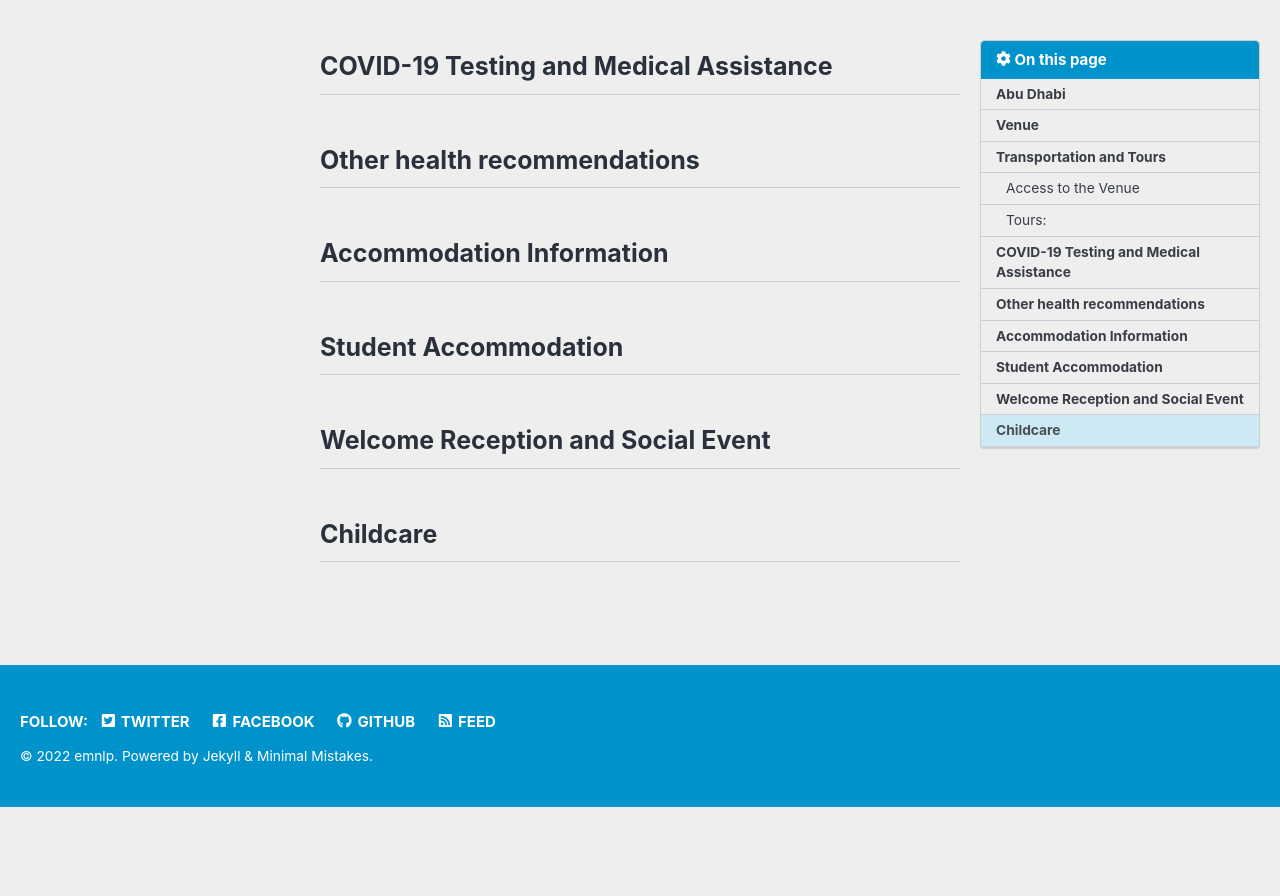
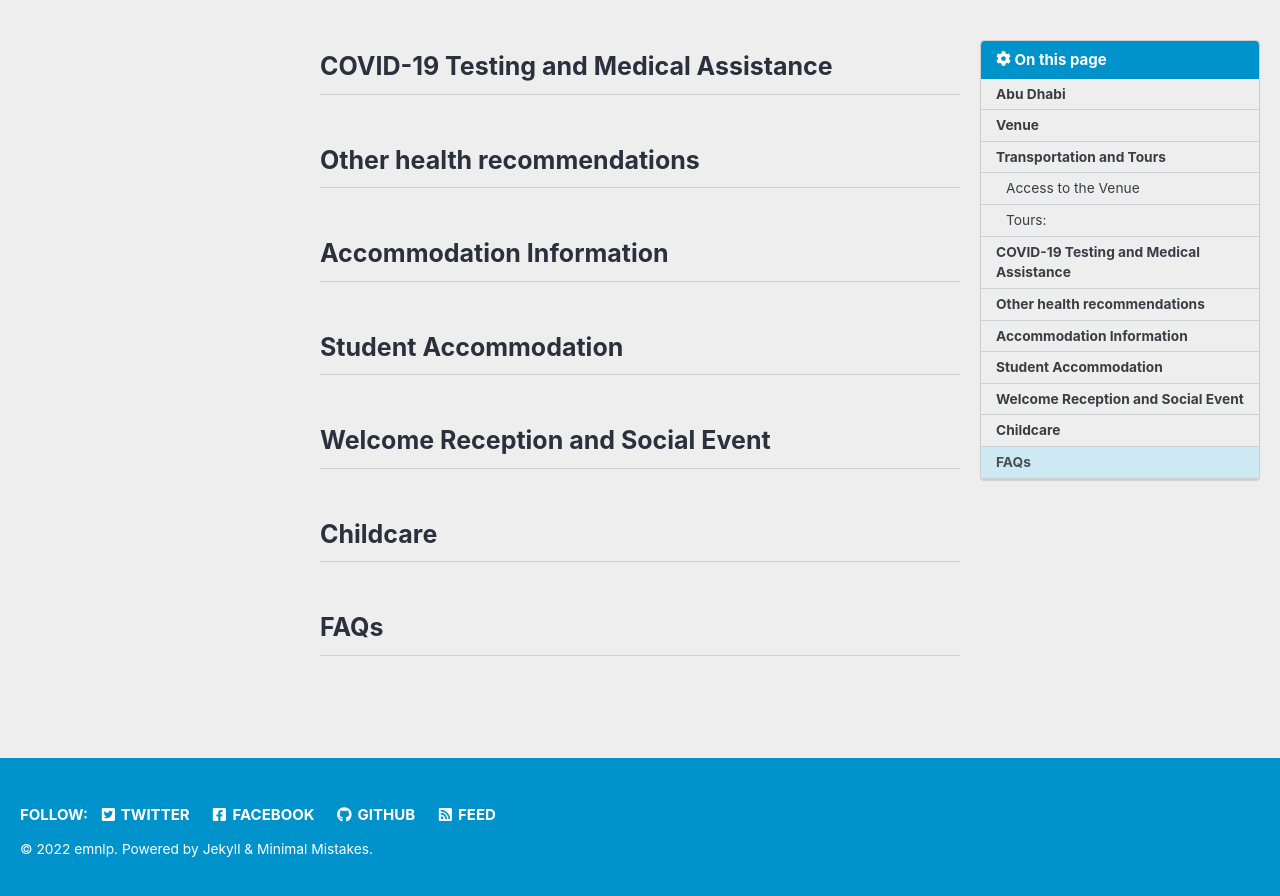
Before and after one commit to yxni98/EMNLP_2022, a Jekyll site: the page built from _pages/venue.md, in a window 1280 px wide and 900 px high, scrolled down 2136 px. Shown: the top 896 px of the window. Built offline with Jekyll 4.4.1, drawn with Linux system fonts in a browser that asks for light colours; cached includes are drawn as plain includes; nearby versions of some CDN libraries; comment, search, counter and statistics services are not loaded; before the commit the page ends 2942 px from its top, so only the background shows below that.

Commit message:
Adding FAQs

```diff
--- a/_pages/venue.md
+++ b/_pages/venue.md
@@ -65,3 +65,5 @@ a taxi in advance by either using the Abu Dhabi Taxi App ([AppStore](https://app
 
 
 ## Childcare
+
+## FAQs
```
